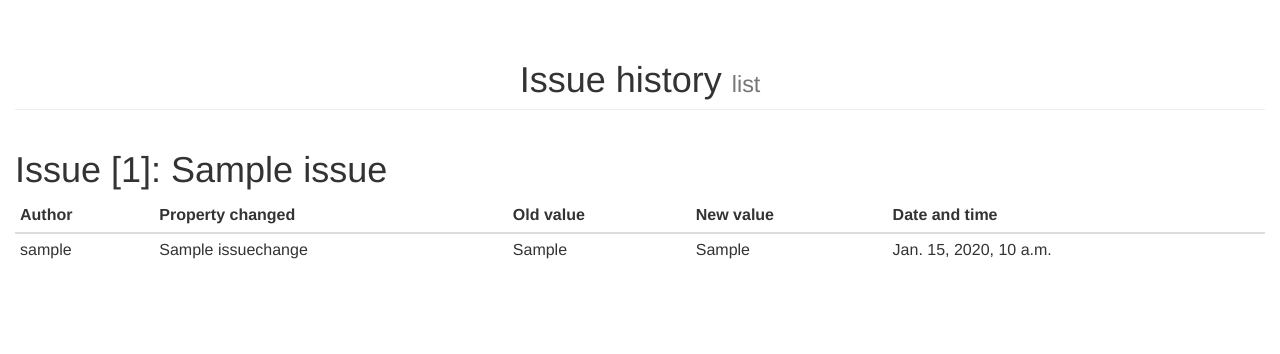
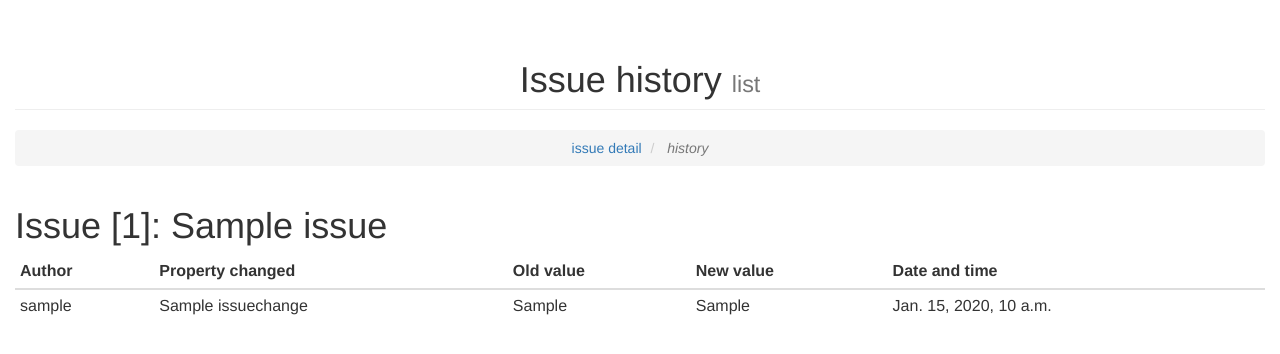
Before and after one commit to ftnE2-tim1-2016-17/uks, a Django app: page /issue/history/1 in a window 1280 px wide. Shown: the part 52-406 px from the top of the page. Run offline with Django 3.2, Linux system fonts and the light colour scheme; a user stored in the database is signed in; tables that the repository leaves empty hold one stand-in row (values such as "Sample post"); some libraries are stand-ins or nearby versions.

Commit message:
Promenjeni linkovi, rad na html-ovima.

```diff
--- a/ticket_system/app/templates/app/issue_confirm_delete.html
+++ b/ticket_system/app/templates/app/issue_confirm_delete.html
@@ -28,5 +28,11 @@
         <button type="submit" class="btn btn-primary"> Confirm</button>
         {% endbuttons %}
     </form>
+    <form action="{% url 'project_detail' project %}" method="get" class="form">
+        {% csrf_token %}
+        {% buttons %}
+        <button type="submit" class="btn btn-primary"> Cancel</button>
+        {% endbuttons %}
+    </form>
 
 {% endblock content %}
--- a/ticket_system/app/templates/app/issue_form.html
+++ b/ticket_system/app/templates/app/issue_form.html
@@ -11,7 +11,7 @@
             </h1>
             <ol class="breadcrumb">
                 <li>
-                    <i class="fa fa-dashboard"></i>  <a href="">issues</a>
+                    <i class="fa fa-dashboard"></i>  <a href="{% url 'project_detail' project.id  %}">project detail</a>
                 </li>
                 <li class="active">
                     <i class="fa fa-edit">add</i>
--- a/ticket_system/app/templates/app/issue_history.html
+++ b/ticket_system/app/templates/app/issue_history.html
@@ -10,6 +10,14 @@
             <h1 class="page-header">
                 Issue history <small>list</small>
             </h1>
+            <ol class="breadcrumb">
+                <li>
+                    <i class="fa fa-dashboard"></i>  <a href="{% url 'issue-detail' issue.id  %}">issue detail</a>
+                </li>
+                <li class="active">
+                    <i class="fa fa-edit">history</i>
+                </li>
+            </ol>
         </div>
     </div>
 
--- a/ticket_system/app/templates/app/issue_update_form.html
+++ b/ticket_system/app/templates/app/issue_update_form.html
@@ -11,7 +11,7 @@
             </h1>
             <ol class="breadcrumb">
                 <li>
-                    <i class="fa fa-dashboard"></i>  <a href="">issues</a>
+                    <i class="fa fa-dashboard"></i>  <a href="{% url 'project_detail' project.id  %}">project detail</a>
                 </li>
                 <li class="active">
                     <i class="fa fa-edit">update</i>
--- a/ticket_system/app/templates/app/project_confirm_delete.html
+++ b/ticket_system/app/templates/app/project_confirm_delete.html
@@ -28,5 +28,11 @@
         <button type="submit" class="btn btn-primary"> Confirm</button>
         {% endbuttons %}
     </form>
+    <form action="{% url 'project' %}" method="get" class="form">
+        {% csrf_token %}
+        {% buttons %}
+        <button type="submit" class="btn btn-primary"> Cancel</button>
+        {% endbuttons %}
+    </form>
 
 {% endblock content %}
--- a/ticket_system/app/views.py
+++ b/ticket_system/app/views.py
@@ -14,6 +14,7 @@ from chartit import DataPool, Chart
 from urllib.request import urlopen
 
 
+@login_required
 def issueschart(request, pk):
 
     charts = Issue_chart.objects.all()
@@ -31,7 +32,7 @@ def issueschart(request, pk):
     closed_model.save()
 
     def issue_status(num):
-        status = {1: 'otvoren', 2: 'zatvoren'}
+        status = {1: 'opened', 2: 'closed'}
         return status[num]
 
     issuedata = \
@@ -63,6 +64,7 @@ def issueschart(request, pk):
     return render_to_response('app/graphs.html', {'issueschart': cht})
 
 
+@login_required
 def user_closed_issues_chart(request, pk):
 
     charts = Closed_Issue_chart.objects.all()
@@ -110,7 +112,7 @@ def user_closed_issues_chart(request, pk):
                'text': 'Number of closed issues for user on project'},
            'xAxis': {
                 'title': {
-                   'text': 'Datumi završenih issue-a'}}})
+                   'text': 'Finish dates'}}})
 
     return render_to_response('app/graphs.html', {'issueschart': cht})
 
@@ -196,7 +198,7 @@ def issue_create(request, pk):
         issue.save()
         form.save_m2m()
         return HttpResponseRedirect(reverse('project_detail', kwargs={'pk': issue.project.id}))
-    return render(request, template_name, {'form': form})
+    return render(request, template_name, {'form': form, 'project': project})
 
 
 class UpdateIssueGetAndSet:
@@ -275,7 +277,7 @@ def issue_update(request, pk):
         return HttpResponseRedirect(reverse('project_detail', kwargs={'pk': issue.project.id}))
     issue.timeSpent = time_spent
     UpdateIssueGetAndSet.issue_to_update = issue
-    return render(request, template_name, {'form': form})
+    return render(request, template_name, {'form': form, 'project': project})
 
 
 @login_required
@@ -293,7 +295,7 @@ def issue_delete(request, pk):
     if request.method == 'POST':
         issue.delete()
         return HttpResponseRedirect(reverse('project_detail', kwargs={'pk': issue.project.id}))
-    return render(request, template_name, {'issue': issue})
+    return render(request, template_name, {'issue': issue, 'project': issue.project.id})
 
 
 @login_required
@@ -366,7 +368,7 @@ def project_update(request, pk):
     form = ProjectForm(request.POST or None, instance=project)
     if form.is_valid():
         form.save()
-        return redirect('project')
+        return redirect('project_detail', pk=project.id)
     return render(request, template_name, {'form': form})
 
 
```
Also changed, not shown: ticket_system/app/templates/app/issue_detail.html (+16 -15 lines), ticket_system/app/templates/app/projectDetails.html (+16 -0 lines).
